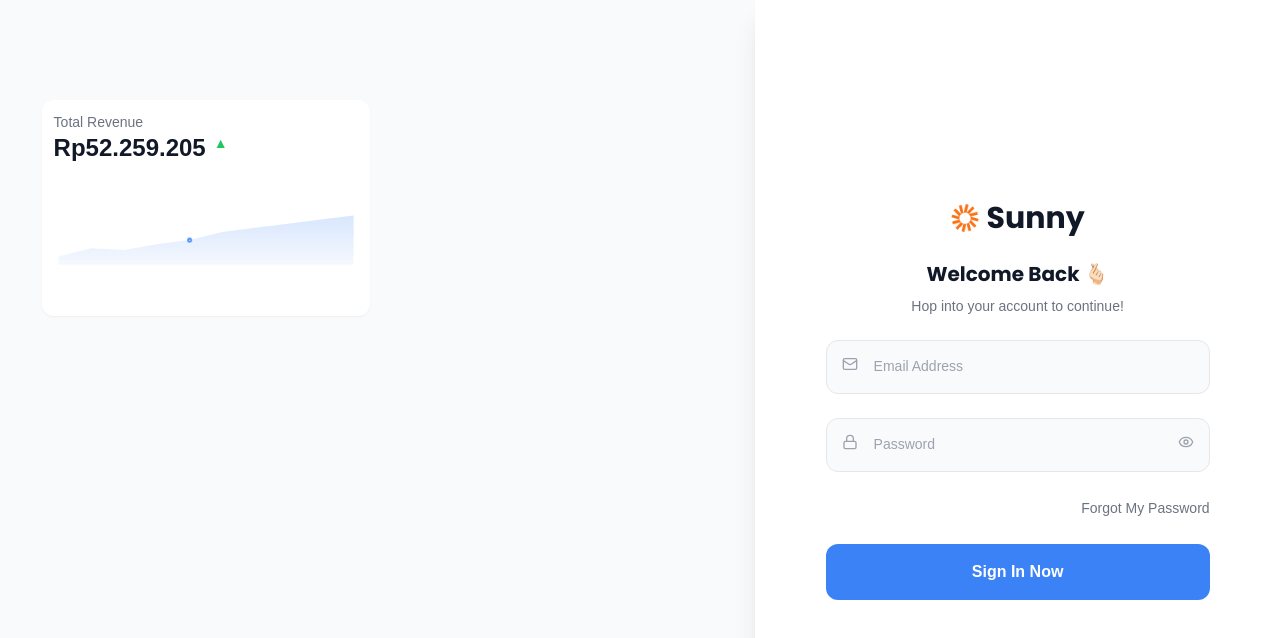
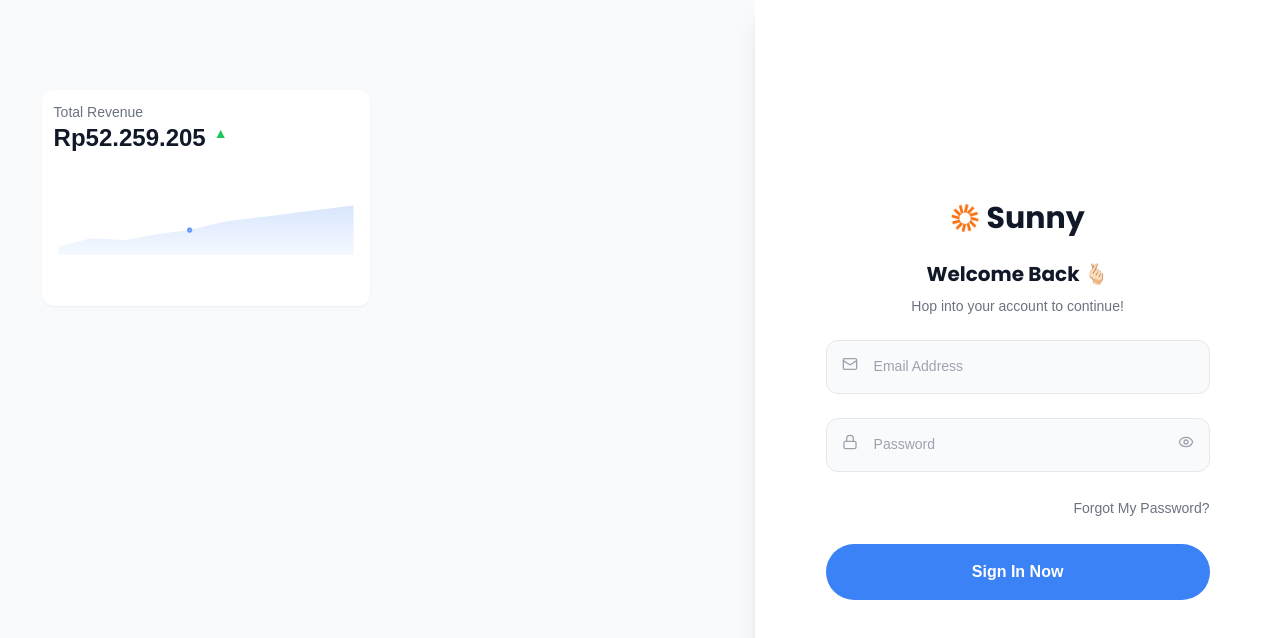
Before and after one commit to JayJull/NextJS-CodeKit-Sunny, a Next.js app: page / in a window 1280 px wide. Shown: the top 638 px of the page. Built offline with nearby package versions, Linux system fonts and the light colour scheme.

Commit message:
v1 update

```diff
--- a/app/page.tsx
+++ b/app/page.tsx
@@ -9,13 +9,12 @@ const LoginPage = () => {
   const [password, setPassword] = useState("");
 
   return (
-    <div className="min-h-screen flex overflow-hidden">
-      {/* Left Dashboard Side - Hidden on mobile */}
-      <div className="hidden lg:flex flex-[1.5] bg-gray-50 p-8 overflow-hidden justify-center items-center">
+    <div className="h-screen flex overflow-hidden">
+      {/* left side */}
+      <div className="hidden lg:flex flex-[1.5] bg-gray-50 p-8 overflow-hidden justify-center items-center -mt-5">
         <div className="max-w-2xl w-full h-full max-h-[600px] flex flex-col">
           <div className="grid grid-cols-2 gap-4 h-full">
             <div className="flex flex-col gap-4 h-full">
-              {/* Revenue Card with floating animation */}
               <div className="bg-white rounded-xl pb-8 shadow-sm h-fit animate-pulse-gentle hover:shadow-md transition-all duration-300 transform hover:-translate-y-1">
                 <p className="text-gray-500 text-sm pt-3 px-3">Total Revenue</p>
                 <div className="flex items-center gap-2 mb-3 pb-3 px-3">
@@ -101,7 +100,6 @@ const LoginPage = () => {
                 </div>
               </div>
 
-              {/* Teacher Card with slide animation */}
               <div className="bg-white rounded-xl p-4 shadow-sm flex-1 animate-slide-in-left hover:shadow-md transition-all duration-300">
                 <h3 className="text-base font-bold text-gray-900 mb-3">
                   Verified Teacher
@@ -112,7 +110,7 @@ const LoginPage = () => {
                   <img
                     src="https://images.unsplash.com/photo-1507003211169-0a1dd7228f2d?w=40&h=40&fit=crop&crop=face"
                     alt="Monday S"
-                    className="w-8 h-8 rounded-full animate-spin-slow"
+                    className="w-8 h-8 rounded-full"
                   />
                   <div className="flex-1">
                     <div className="flex items-center gap-2 mb-1">
@@ -190,7 +188,6 @@ const LoginPage = () => {
             </div>
 
             <div className="flex flex-col gap-4 max-w-xl h-full">
-              {/* Insight Card */}
               <div className="bg-white rounded-xl p-4 shadow-sm flex-1 animate-slide-in-right hover:shadow-md transition-all duration-300">
                 <p className="text-gray-500 text-sm mb-1">My Dashboard</p>
                 <h2 className="text-lg font-bold text-gray-900 mb-4">
@@ -199,9 +196,9 @@ const LoginPage = () => {
 
                 <div className="space-y-4">
                   {[
-                    { amount: "Rp 476.250.000", label: "Monthly Revenue", color: "green", icon: "💰" },
-                    { amount: "24.240.320", label: "Total Students", color: "red", icon: "👥" },
-                    { amount: "Rp9.240.000", label: "Total Teachers", color: "purple", icon: "🎓" }
+                    { amount: "Rp 476.250.000", label: "Monthly Revenue", color: "gray", text: "green"},
+                    { amount: "24.240.320", label: "Total Students", color: "gray", text: "red"},
+                    { amount: "Rp9.240.000", label: "Total Teachers", color: "gray", text: "purple"}
                   ].map((item, index) => (
                     <div key={index} className="flex items-center justify-between hover:bg-gray-50 p-2 rounded-lg transition-all duration-200 animate-fade-in-up" style={{animationDelay: `${index * 0.3}s`}}>
                       <div>
@@ -211,7 +208,7 @@ const LoginPage = () => {
                         <p className="text-gray-500 text-xs">{item.label}</p>
                       </div>
                       <div className={`w-7 h-7 bg-${item.color}-100 rounded-lg flex items-center justify-center animate-bounce`} style={{animationDelay: `${index * 0.5}s`}}>
-                        <span className={`text-${item.color}-600 text-sm`}>
+                        <span className={`text-${item.text}-600 text-sm`}>
                           {index === 0 && (
                             <svg xmlns="http://www.w3.org/2000/svg" viewBox="0 0 24 24" fill="currentColor" className="size-6">
                               <path d="M10.464 8.746c.227-.18.497-.311.786-.394v2.795a2.252 2.252 0 0 1-.786-.393c-.394-.313-.546-.681-.546-1.004 0-.323.152-.691.546-1.004ZM12.75 15.662v-2.824c.347.085.664.228.921.421.427.32.579.686.579.991 0 .305-.152.671-.579.991a2.534 2.534 0 0 1-.921.42Z" />
@@ -237,8 +234,7 @@ const LoginPage = () => {
                 </div>
               </div>
 
-              {/* Top Achievers Card */}
-              <div className="bg-white rounded-xl p-4 shadow-sm flex-1 animate-fade-in hover:shadow-md transition-all duration-300">
+              <div className="bg-white rounded-xl p-4 shadow-sm flex-1 animate-fade-in  hover:shadow-md transition-all duration-300">
                 <h3 className="text-base font-bold text-gray-900 mb-3">
                   Top Achievers
                 </h3>
@@ -247,7 +243,7 @@ const LoginPage = () => {
                     xmlns="http://www.w3.org/2000/svg"
                     viewBox="0 0 24 24"
                     fill="currentColor"
-                    className="size-4 animate-spin-slow"
+                    className="size-4 "
                   >
                     <path d="M4.5 6.375a4.125 4.125 0 1 1 8.25 0 4.125 4.125 0 0 1-8.25 0ZM14.25 8.625a3.375 3.375 0 1 1 6.75 0 3.375 3.375 0 0 1-6.75 0ZM1.5 19.125a7.125 7.125 0 0 1 14.25 0v.003l-.001.119a.75.75 0 0 1-.363.63 13.067 13.067 0 0 1-6.761 1.873c-2.472 0-4.786-.684-6.76-1.873a.75.75 0 0 1-.364-.63l-.001-.122ZM17.25 19.128l-.001.144a2.25 2.25 0 0 1-.233.96 10.088 10.088 0 0 0 5.06-1.01.75.75 0 0 0 .42-.643 4.875 4.875 0 0 0-6.957-4.611 8.586 8.586 0 0 1 1.71 5.157v.003Z" />
                   </svg>
@@ -298,7 +294,7 @@ const LoginPage = () => {
         </div>
       </div>
 
-      {/* Right Login Side - Responsive */}
+      {/* Right Side */}
       <div className="bg-white p-4 md:p-8 flex flex-1 flex-col justify-center shadow-xl min-h-screen lg:min-h-auto">
         <div className="mb-6">
           <div className="flex items-center justify-center text-center gap-2 mb-6">
@@ -310,7 +306,7 @@ const LoginPage = () => {
             </span>
           </div>
 
-          <h1 className="text-lg md:text-xl font-bold text-gray-900 mb-2 text-center font-poppins">
+          <h1 className="text-2xl md:text-xl font-bold text-gray-900 mb-2 text-center font-poppins">
             Welcome Back 🫰🏻
           </h1>
           <p className="text-gray-500 text-sm text-center">
@@ -318,7 +314,6 @@ const LoginPage = () => {
           </p>
         </div>
 
-        {/* Form Container - Responsive */}
         <div className="w-full max-w-sm mx-auto space-y-6">
           <div className="relative">
             <label
@@ -371,7 +366,7 @@ const LoginPage = () => {
 
           <div className="text-right">
             <span className="text-gray-500 hover:text-gray-700 text-sm cursor-pointer">
-              Forgot My Password
+              Forgot My Password?
             </span>
           </div>
 
@@ -379,7 +374,7 @@ const LoginPage = () => {
             onClick={() => {
               console.log("Login clicked:", { email, password });
             }}
-            className="w-full bg-blue-500 hover:bg-blue-600 text-white font-semibold py-4 rounded-xl transition duration-200"
+            className="w-full bg-blue-500 hover:bg-blue-600 text-white font-semibold py-4 rounded-full transition duration-200"
           >
             Sign In Now
           </button>
@@ -422,11 +417,6 @@ const LoginPage = () => {
           100% { stroke-dasharray: 1000 0; }
         }
 
-        @keyframes spin-slow {
-          0% { transform: rotate(0deg); }
-          100% { transform: rotate(360deg); }
-        }
-
         @keyframes wiggle {
           0%, 7% { transform: rotateZ(0); }
           15% { transform: rotateZ(-15deg); }
@@ -467,10 +457,6 @@ const LoginPage = () => {
           animation: draw-line 2s ease-in-out infinite;
         }
 
-        .animate-spin-slow {
-          animation: spin-slow 4s linear infinite;
-        }
-
         .animate-wiggle {
           animation: wiggle 2s ease-in-out infinite;
         }
```
